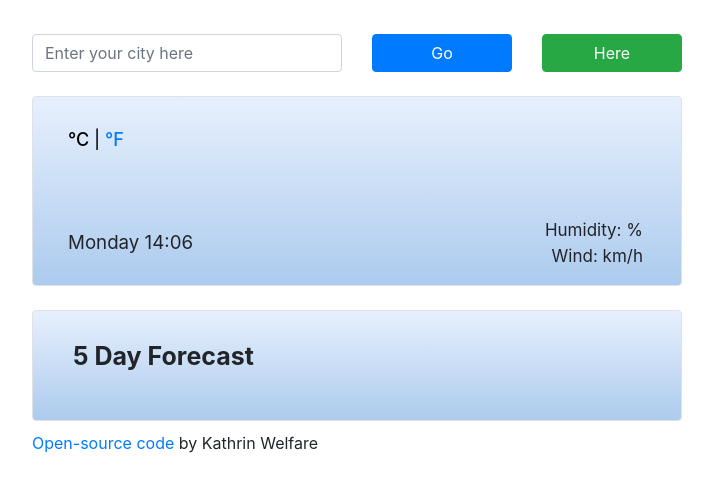
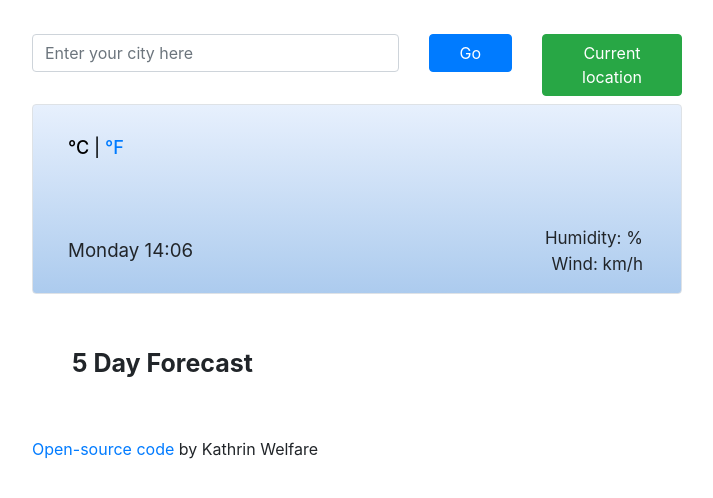
Before and after one commit to Kay-ddggxh/weather-app, a plain HTML site: page index.html in a window 1280 px wide. Shown: the whole page, without its empty margins (78-791 px from the left). Drawn offline with nearby package versions, Linux system fonts and the light colour scheme; no server answers.

Commit message:
improved button spacings, removed forecast background colour

```diff
--- a/index.html
+++ b/index.html
@@ -18,7 +18,7 @@
       <div class="weather-app">
         <form class="mt-4" id="city-search-engine">
           <div class="row">
-            <div class="col-6 w-100">
+            <div class="col-7 w-100">
               <div class="form-group">
                 <input
                   type="text"
@@ -29,7 +29,7 @@
                 />
               </div>
             </div>
-            <div class="col-3">
+            <div class="col-2">
               <button type="submit" class="btn btn-primary w-100">Go</button>
             </div>
             <div class="col-3">
@@ -38,7 +38,7 @@
                 class="btn btn-success w-100"
                 id="current-location-button"
               >
-                Here
+                Current location
               </button>
             </div>
           </div>
@@ -78,7 +78,7 @@
           </div>
         </header>
         <br />
-        <section class="forecast border rounded">
+        <section class="forecast">
           <h5><strong>5 Day Forecast</strong></h5>
           <ul>
             <div class="row justify-content-around" id="forecast">
--- a/src/index.js
+++ b/src/index.js
@@ -74,7 +74,7 @@ function displayForecast(response) {
 
   for (let index = 0; index < 6; index++) {
     forecast = response.data.list[index];
-    forecastElement.innerHTML += `<div class="col-2 border rounded px-4" id="day-column">
+    forecastElement.innerHTML += `<div class="col-2 px-4" id="day-column">
                 <li>
                   <div class="forecast-hour">${formatHours(
                     forecast.dt * 1000
--- a/src/styles.css
+++ b/src/styles.css
@@ -67,9 +67,6 @@ h5 {
   padding: 30px 20px 25px 40px;
   font-size: 25px;
 }
-.forecast {
-  background-image: linear-gradient(to top, #accbee 0%, #e7f0fd 100%);
-}
 ul {
   list-style: none;
   padding-inline-start: 20px;
@@ -79,9 +76,6 @@ ul {
 li {
   text-align: center;
   font-size: 190%;
-}
-#day-column {
-  background-image: linear-gradient(to top, #e7f0fd 0%, #accbee 100%);
 }
 
 .forecast-hour,
@@ -99,4 +93,3 @@ li {
 }
 
 // sort out colors of day colums
-// sort out button spacings
```
